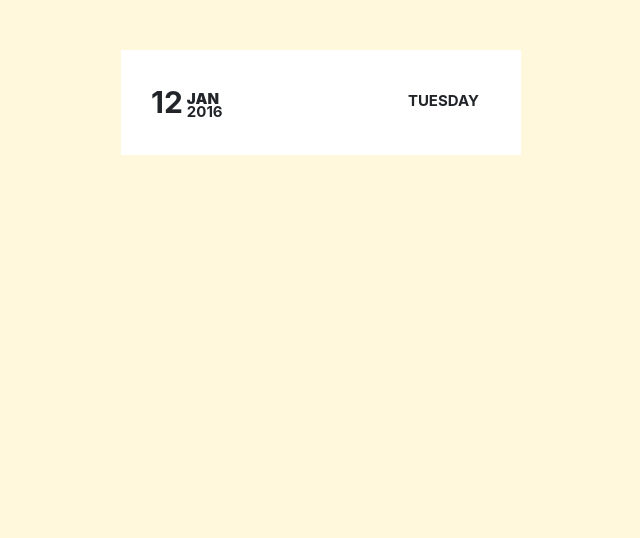
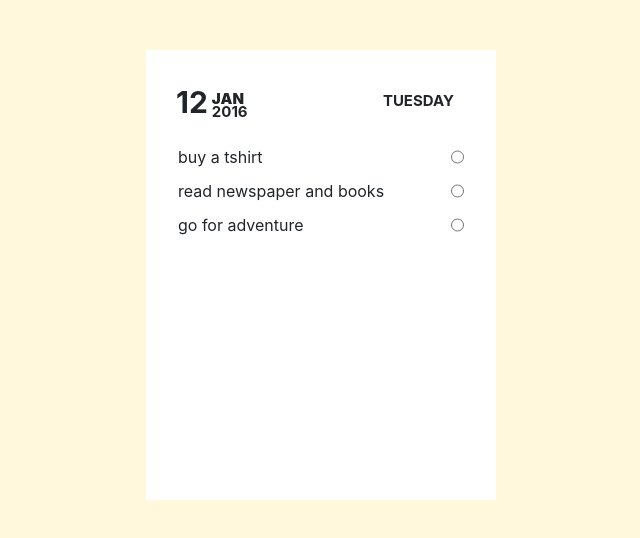
Before and after one commit to VatsalshinAgla/Todo-react-1, a React (Create React App) app in the folder todoapp/: page / in a window 1280 px wide. Shown: the top 538 px of the page, without its empty margins (319-959 px from the left). Built offline with nearby package versions, Linux system fonts and the light colour scheme.

Commit message:
feature:Todo list

```diff
--- /dev/null
+++ b/todoapp/src/Components/List.js
@@ -0,0 +1,10 @@
+import React from 'react'
+import ListItems from './ListItems'
+
+function List() {
+  return (
+    <ListItems/>
+  )
+}
+
+export default List
--- /dev/null
+++ b/todoapp/src/Components/List/List.js
@@ -0,0 +1,45 @@
+import { BsFillCheckCircleFill } from 'react-icons/bs';
+import React from 'react';
+import ListItem from './ListItem/ListItem';
+
+
+function List(props){
+    const listItem =[
+        {
+          listdetail : 'Buy New SweatShirts',
+          icon : <BsFillCheckCircleFill/>
+        },
+        {
+            listdetail : 'Begin Promotional Phase',
+        },
+        {
+            listdetail : 'Read an article',
+        },
+        {
+            listdetail : 'Try not to fall asleep',
+        },
+        {
+            listdetail : 'Watch \'Sherlock\'',
+        },
+        {
+            listdetail : 'Begin QA for the product',
+        },
+        {
+            listdetail : 'Go for the Walk',
+        },
+      ]
+
+    return(
+    <>
+        <ListItem completed={true} listdetail={listItem[0].listdetail} icon={listItem[0].icon}/>
+        <ListItem completed={true} listdetail={listItem[1].listdetail} icon={listItem[0].icon}/>
+        <ListItem listdetail={listItem[2].listdetail}/>
+        <ListItem listdetail={listItem[3].listdetail}/>
+        <ListItem listdetail={listItem[4].listdetail}/>
+        <ListItem listdetail={listItem[5].listdetail}/>
+        <ListItem listdetail={listItem[6].listdetail}/>
+    </>
+    );
+}
+
+export default List;
--- /dev/null
+++ b/todoapp/src/Components/ListItems.js
@@ -0,0 +1,30 @@
+import React from 'react'
+import './style/ListItems.css'
+function ListItems() {
+    const data = [
+
+        { id: 1, task: "buy a tshirt" },
+
+        { id: 2, task: "read newspaper and books" },
+
+        { id: 3, task: "go for adventure" },
+
+      ];
+
+
+      return (
+
+        <div className="users">
+
+          {data.map((user) => (
+            <div className="user">
+            <div>{user.task}</div>
+            <input type="radio"/>
+            </div>
+          ))}
+
+        </div>
+  )
+}
+
+export default ListItems
--- a/todoapp/src/Components/ToDoList.js
+++ b/todoapp/src/Components/ToDoList.js
@@ -1,5 +1,13 @@
 import React from "react";
 import DateandTime from "./DateandTime";
+import List from "./List";
+
+
+
+
+
+
+
 import './style/ToDoList.css'
 
 function ToDoList(){
@@ -7,7 +15,9 @@ function ToDoList(){
   return(
         <>
         <div className="container">
-          <DateandTime/>
+         <DateandTime/>
+         <List/>
+
         </div>
         </>
     );
--- /dev/null
+++ b/todoapp/src/Components/style/ListItems.css
@@ -0,0 +1,7 @@
+.user{
+
+    display: flex;
+    justify-content: space-between;
+    padding: 5px 20px;
+
+}
--- a/todoapp/src/Components/style/ToDoList.css
+++ b/todoapp/src/Components/style/ToDoList.css
@@ -1,6 +1,7 @@
 .container{
     background-color:white;
-    width: 400px;
+    width: 350px;
     margin-top: 50px;
     padding-bottom: 15px;
+    height: 450px;
 }
```
Also changed, not shown: todoapp/src/Components/List/ListItem/ListItem.css (added, +20 -0 lines), todoapp/src/Components/List/ListItem/ListItem.js (added, +20 -0 lines), todoapp/src/Components/style/list.css (added).
